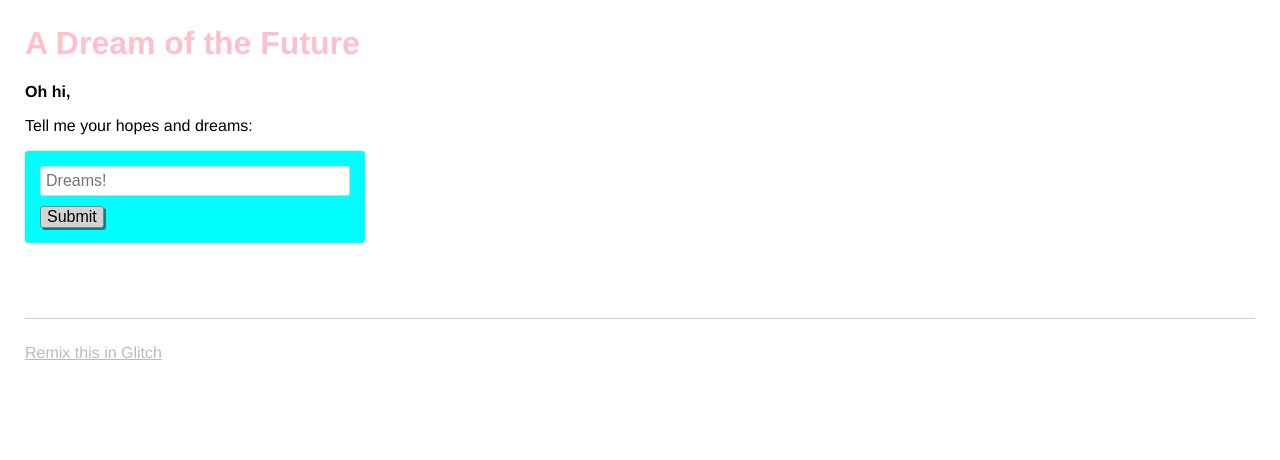
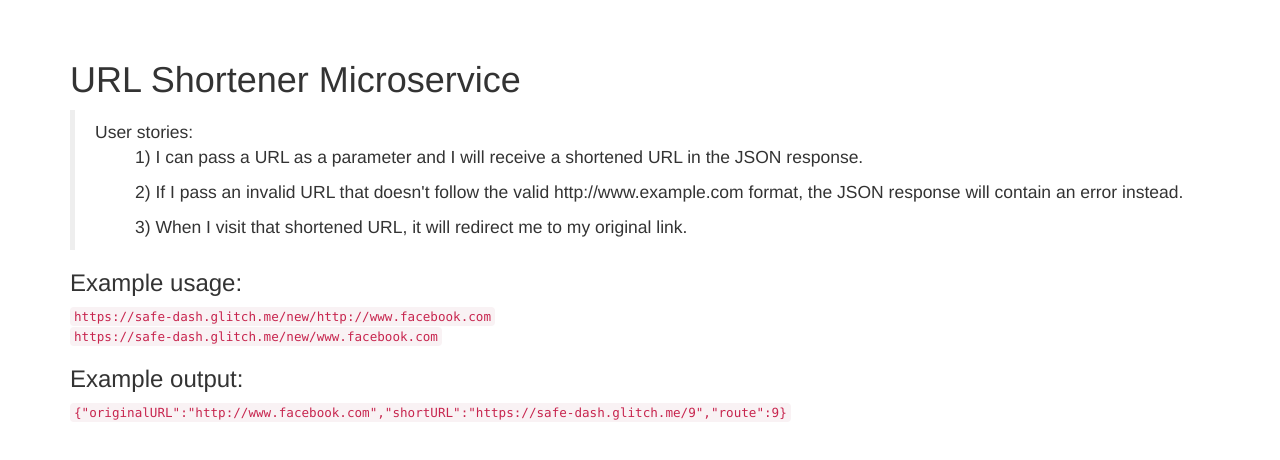
Before and after one commit to alex-m-williams/FCC-Image-Search-Abstraction-Layer, a website: page views/index.html in a window 1280 px wide. Drawn offline with nearby package versions, Linux system fonts and the light colour scheme; no server answers.

Commit message:
Import of awilliams27/FCC-URL-Shortener-Microservice

```diff
--- a/public/client.js
+++ /dev/null
@@ -1,26 +0,0 @@
-// client-side js
-// run by the browser each time your view template is loaded
-
-// by default, you've got jQuery,
-// add other scripts at the bottom of index.html
-
-$(function() {
-  console.log('hello world :o');
-
-  $.get('/dreams', function(dreams) {
-    dreams.forEach(function(dream) {
-      $('<li></li>').text(dream).appendTo('ul#dreams');
-    });
-  });
-
-  $('form').submit(function(event) {
-    event.preventDefault();
-    var dream = $('input').val();
-    $.post('/dreams?' + $.param({dream: dream}), function() {
-      $('<li></li>').text(dream).appendTo('ul#dreams');
-      $('input').val('');
-      $('input').focus();
-    });
-  });
-
-});
--- a/public/style.css
+++ b/public/style.css
@@ -1,82 +1,35 @@
-/* styles */
-/* called by your view template */
+/****** Main Styling ******/
 
-/* You might want to try something fancier: */
-/* less: http://lesscss.org/ */
-
-* {
-  box-sizing: border-box;
+body {
+	font-family: 'Roboto', sans-serif;
+	font-size: 16px;
+	color: #222;
+	background-color: #ECF0F1;
+	text-align: center;
 }
 
-body {
-  font-family: helvetica, arial, sans-serif;
-  margin: 25px;
+.container {
+	padding: 0;
+	margin-top: 40px;
 }
 
-h1 {
-  font-weight: bold;
-  color: pink;
+.footer {
+	margin-top: 60px;
 }
 
-.bold {
-  font-weight: bold;
+ol {
+	list-style-position: inside;
+}
+ul {
+	list-style-type: none;
 }
 
-p {
-  max-width: 600px;
+a {
+	color: #2574A9;
 }
+/****** Logo Div Styling ******/
 
-form {
-  margin-bottom: 25px;
-  padding: 15px;
-  background-color: cyan;
-  display: inline-block;
-  width: 100%;
-  max-width: 340px;
-  border-radius: 3px;
+img {
+	margin: 20px auto 0 auto;
+	display: block;
 }
-
-input {
-  display: block;
-  margin-bottom: 10px;
-  padding: 5px;
-  width: 100%;
-  border: 1px solid lightgrey;
-  border-radius: 3px;
-  font-size: 16px;
-}
-
-button {
-  font-size: 16px;
-  border-radius: 3px;
-  background-color: lightgrey;
-  border: 1px solid grey;
-  box-shadow: 2px 2px teal;
-  cursor: pointer;
-}
-
-button:hover {
-  background-color: yellow;
-}
-
-button:active {
-  box-shadow: none;
-}
-
-li {
-  margin-bottom: 5px;
-}
-
-footer {
-  margin-top: 50px;
-  padding-top: 25px;
-  border-top: 1px solid lightgrey;
-}
-
-footer > a {
-  color: #BBBBBB;
-}
-
-.nicejob {
-  text-decoration: line-through;
-}
--- a/views/index.html
+++ b/views/index.html
@@ -1,54 +1,32 @@
-<!-- This is a static file -->
-<!-- served from your routes in server.js -->
-
-<!-- You might want to try something fancier: -->
-<!-- html/nunjucks docs: https://mozilla.github.io/nunjucks/ -->
-<!-- pug: https://pugjs.org/ -->
-<!-- haml: http://haml.info/ -->
-<!-- hbs(handlebars): http://handlebarsjs.com/ -->
-
 <!DOCTYPE html>
 <html>
-  <head>
-    <title>Welcome to Glitch!</title>
-    <meta name="description" content="A cool thing made with Glitch">
-    <link id="favicon" rel="icon" href="https://glitch.com/edit/favicon-app.ico" type="image/x-icon">
-    <meta charset="utf-8">
-    <meta http-equiv="X-UA-Compatible" content="IE=edge">
-    <meta name="viewport" content="width=device-width, initial-scale=1">
-    <link rel="stylesheet" href="/style.css">
-  </head>
-  <body>
-    <header>
-      <h1>
-        A Dream of the Future
-      </h1>
-    </header>
 
-    <main>
-      <p class="bold">Oh hi,</p>
-      <p>Tell me your hopes and dreams:</p>
-      <form>
-        <input type="text" maxlength="100" placeholder="Dreams!">
-        <button type="submit">Submit</button>
-      </form>
-      <section class="dreams">
-        <ul id="dreams">
-        </ul>
-      </section>
-    </main>
+   <head>
+      <title>Backend Challenges | Free Code Camp</title>
+      <link rel="shortcut icon" href="https://cdn.hyperdev.com/us-east-1%3A52a203ff-088b-420f-81be-45bf559d01b1%2Ffavicon.ico" type="image/x-icon"/>
+      <link href="https://fonts.googleapis.com/css?family=Roboto" rel="stylesheet" type="text/css">
+      <link href="/public/style.css" rel="stylesheet" type="text/css">
+          <link rel="stylesheet" href="https://maxcdn.bootstrapcdn.com/bootstrap/3.3.6/css/bootstrap.min.css">
 
-    <footer>
-      <a href="https://glitch.com">
-        Remix this in Glitch
-      </a>
-    </footer>
+   </head>
 
-    <!-- Your web-app is https, so your scripts need to be too -->
-    <script src="https://code.jquery.com/jquery-2.2.1.min.js"
-            integrity="sha256-gvQgAFzTH6trSrAWoH1iPo9Xc96QxSZ3feW6kem+O00="
-            crossorigin="anonymous"></script>
-    <script src="/client.js"></script>
+   <body>
+      <div class="container" style="text-align: left">
+         <h1>URL Shortener Microservice</h1>
+         <blockquote>
+                User stories:
+                <ul>1) I can pass a URL as a parameter and I will receive a shortened URL in the JSON response.</ul>
+                <ul>2) If I pass an invalid URL that doesn't follow the valid http://www.example.com format, the JSON response will contain an error instead.</ul>
+                <ul>3) When I visit that shortened URL, it will redirect me to my original link.</ul>
+            </blockquote>
+            <h3>Example usage:</h3>
+            <code>https://safe-dash.glitch.me/new/http://www.facebook.com</code><br>
+            <code>https://safe-dash.glitch.me/new/www.facebook.com</code>
+            <h3>Example output:</h3>
+            <code>
+                {"originalURL":"http://www.facebook.com","shortURL":"https://safe-dash.glitch.me/9","route":9}
+            </code>
+        </div>
+   </body>
 
-  </body>
 </html>
```
Also changed, not shown: package.json (+9 -19 lines), server.js (+125 -25 lines), .config/configstore/update-notifier-npm.json (deleted), README.md, 2 other files.
